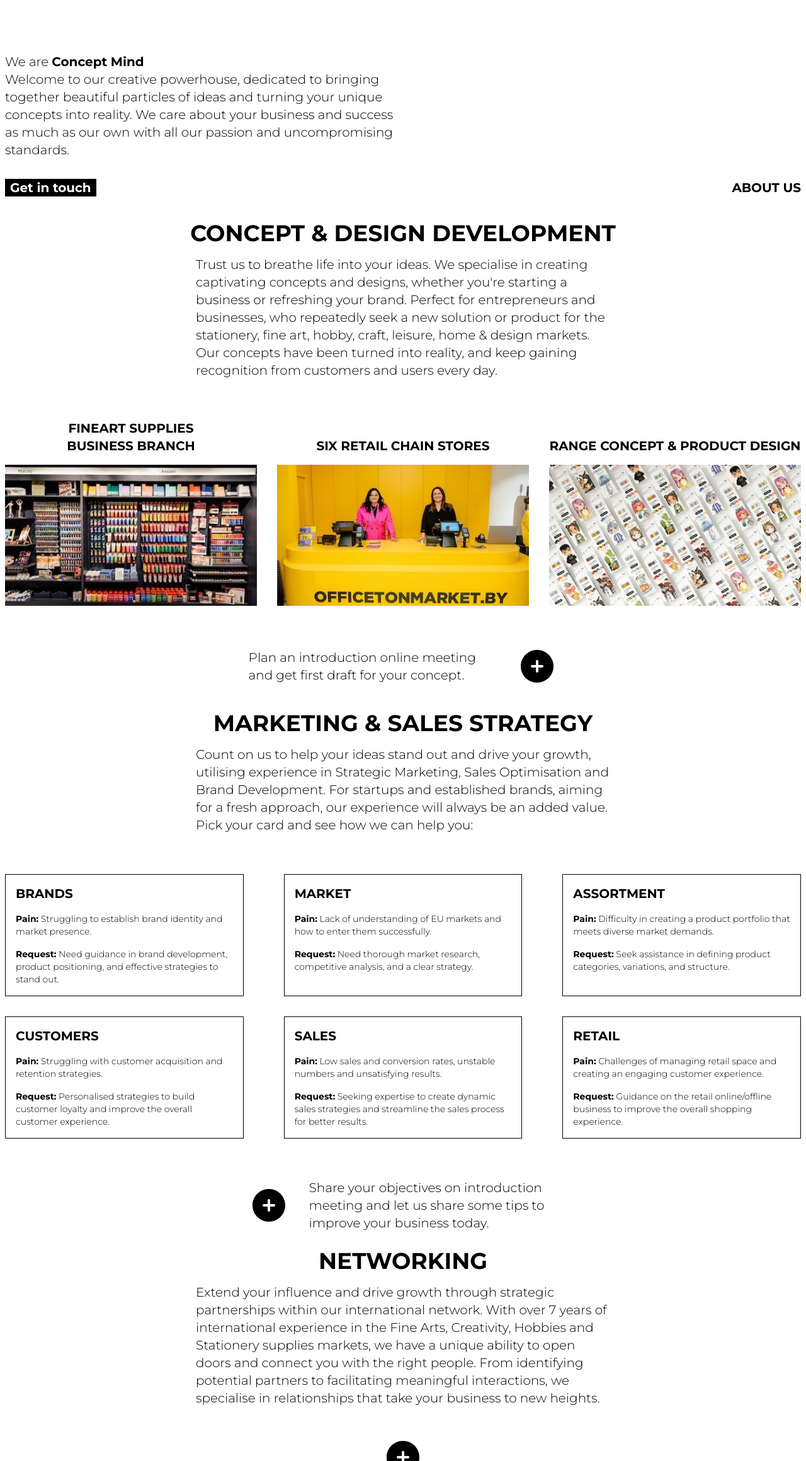
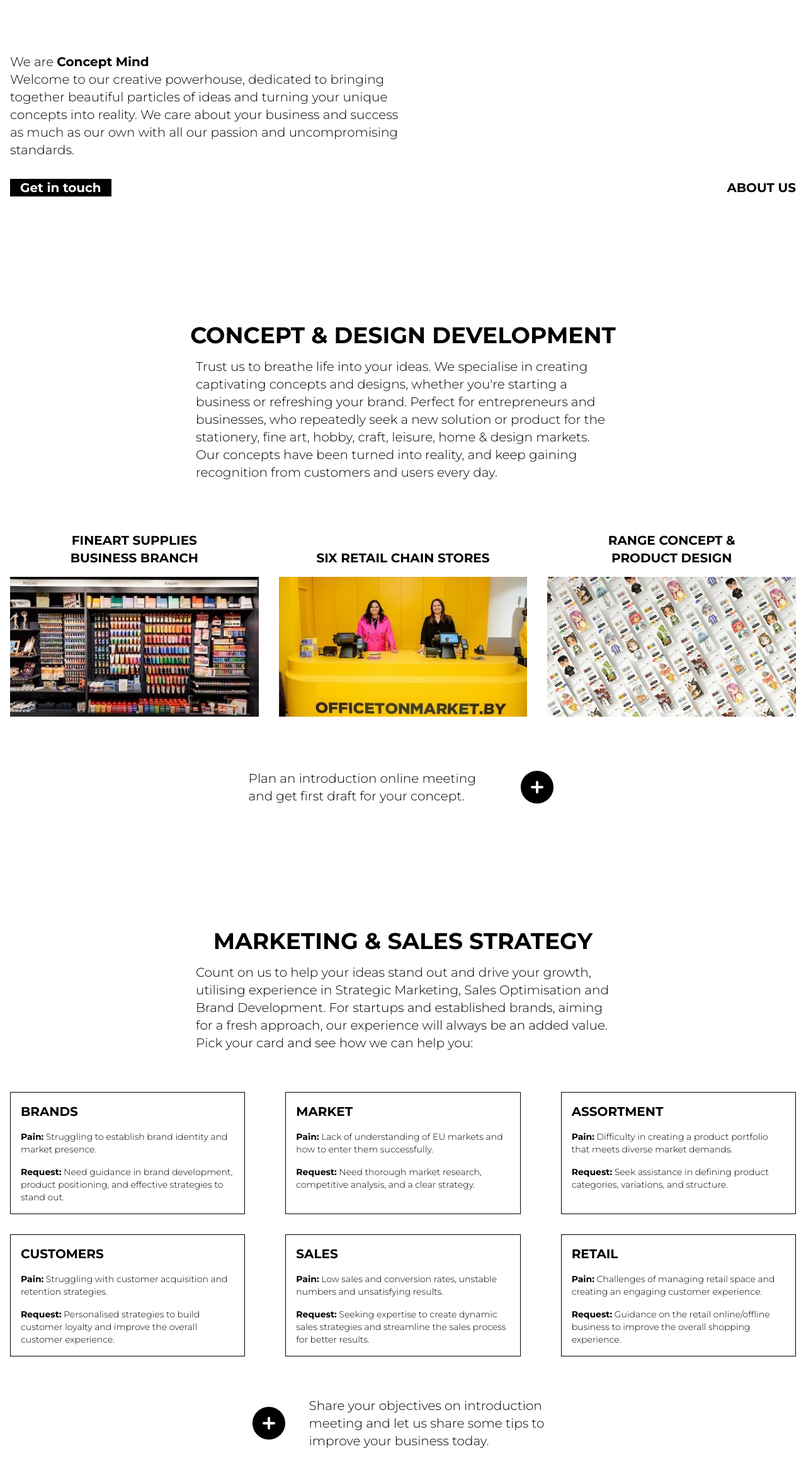
Before and after one commit to sergeykuzmich/ccc, a plain HTML site: page index.html in a window 1280 px wide. Shown: the part 480-2800 px from the top of the page at 63% size. Drawn offline with nearby package versions, Linux system fonts and the light colour scheme.

Commit message:
Add mobile version

```diff
--- a/index.html
+++ b/index.html
@@ -17,53 +17,52 @@
 	</style>
 </head>
 <body>
-<div class="">
-	<div class="container mx-auto px-2 min-h-dvh flex flex-col py-2">
+	<div class="container mx-auto px-4 min-h-dvh flex flex-col py-2">
 		<div class="flex-1 flex items-center justify-center">
-			<h1 class="font-bold text-8xl leading-tight">
+			<h1 class="font-bold text-6xl lg:text-8xl leading-tight my-12">
 				Create<br />Captivate<br />Connect
 			</h1>
 		</div>
 		<div>
 			<p class="max-w-[53ch] lg:w-1/2 text-xl justify-self-start mb-8">We are <strong class="font-bold">Concept Mind</strong><br />Welcome to our creative powerhouse, dedicated to bringing together beautiful particles of ideas and turning your unique concepts into reality.  We care about your business and success as much as our own with all our passion and uncompromising standards.</p>
 			<div class="flex justify-between">
-				<p class="block bg-black px-2 text-white font-bold text-xl">Get in touch</p>
+				<p class="block bg-black px-4 text-white font-bold text-xl">Get in touch</p>
 				<p class="block font-bold text-xl">ABOUT US</p>
 			</div>
 		</div>
 	</div>
-	<div class="container mx-auto px-2 min-h-dvh flex flex-col py-2 items-center justify-center gap-16">
+	<div class="container mx-auto px-4 min-h-dvh flex flex-col pt-48 py-24 items-center justify-center gap-20">
 		<div class="mx-auto">
 			<h2 class="font-bold text-4xl uppercase text-center mb-4">Concept & Design development</h2>
 			<p class="block max-w-[50ch] mx-auto text-xl text-pretty">Trust us to breathe life into your ideas. We specialise in creating captivating concepts and designs, whether you're starting a business or refreshing your brand. Perfect for entrepreneurs and businesses, who repeatedly seek a new solution or product for the stationery, fine art, hobby, craft, leisure, home & design markets. Our concepts have been turned into reality, and keep gaining recognition from customers and users every day.</p>
 		</div>
-		<div class="gap-x-8 flex w-full justify-between items-end">
-			<div>
+		<div class="gap-x-8 flex flex-col md:flex-row w-full justify-between items-end">
+			<div class="mb-8 md:mb-0">
 				<h3 class="mb-4 font-bold text-pretty text-xl text-center">FINEART SUPPLIES BUSINESS BRANCH</h3>
 				<img class="block mx-auto" src="supplies.jpeg" alt="FINEART SUPPLIES BUSINESS BRANCH">
 			</div>
-			<div>
+			<div class="mb-8 md:mb-0">
 				<h3 class="mb-4 font-bold text-pretty text-xl text-center">SIX RETAIL CHAIN STORES</h3>
 				<img class="block mx-auto" src="retail.jpeg" alt="SIX RETAIL CHAIN STORES">
 			</div>
-			<div>
+			<div class="mb-8 md:mb-0">
 				<h3 class="mb-4 font-bold text-pretty text-xl text-center">RANGE CONCEPT & PRODUCT DESIGN</h3>
 				<img class="block mx-auto" src="concept.jpeg" alt="RANGE CONCEPT & PRODUCT DESIGN">
 			</div>
 		</div>
 		<div class="flex items-center gap-8">
 			<p class="text-xl max-w-[30ch]">Plan an introduction online meeting and get first draft for your concept.</p>
-			<svg xmlns="http://www.w3.org/2000/svg" viewBox="0 0 24 24" fill="currentColor" class="w-16 h-16">
+			<svg xmlns="http://www.w3.org/2000/svg" viewBox="0 0 24 24" fill="currentColor" class="w-16 h-16 flex-shrink-0">
 			  <path fill-rule="evenodd" d="M12 2.25c-5.385 0-9.75 4.365-9.75 9.75s4.365 9.75 9.75 9.75 9.75-4.365 9.75-9.75S17.385 2.25 12 2.25ZM12.75 9a.75.75 0 0 0-1.5 0v2.25H9a.75.75 0 0 0 0 1.5h2.25V15a.75.75 0 0 0 1.5 0v-2.25H15a.75.75 0 0 0 0-1.5h-2.25V9Z" clip-rule="evenodd" />
 			</svg>
 		</div>
 	</div>
-	<div class="container mx-auto px-2 min-h-dvh flex flex-col py-2 items-center justify-center gap-16">
+	<div class="container mx-auto px-4 min-h-dvh flex flex-col py-24 items-center justify-center gap-16">
 		<div class="mx-auto">
 			<h2 class="font-bold text-4xl uppercase text-center mb-4">Marketing & Sales strategy</h2>
 			<p class="block max-w-[50ch] mx-auto text-xl text-pretty">Count on us to help your ideas stand out and drive your growth, utilising experience in Strategic Marketing, Sales Optimisation and Brand Development. For startups and established brands, aiming for a fresh approach, our experience will always be an added value. Pick your card and see how we can help you:</p>
 		</div>
-		<div class="grid grid-cols-3 gap-x-16 gap-y-8">
+		<div class="flex flex-col md:grid md:grid-cols-2 lg:grid-cols-3 gap-x-16 gap-y-8">
 			<div class="border-1 border-black border p-4">
 				<h3 class="font-bold text-xl uppercase mb-4">BRANDS</h3>
 				<p class="text-sm mb-4"><strong class="font-bold">Pain:</strong> Struggling to establish brand identity and market presence.</p>
@@ -95,15 +94,15 @@
 				<p class="text-sm"><strong class="font-bold">Request:</strong>  Guidance on the retail online/offline business to improve the overall shopping experience.</p>
 			</div>
 		</div>
-		<div class="flex items-center gap-8">
-			<svg xmlns="http://www.w3.org/2000/svg" viewBox="0 0 24 24" fill="currentColor" class="w-16 h-16">
+		<div class="flex items-center gap-2 md:gap-8">
+			<svg xmlns="http://www.w3.org/2000/svg" viewBox="0 0 24 24" fill="currentColor" class="w-16 h-16 flex-shrink-0">
 			  <path fill-rule="evenodd" d="M12 2.25c-5.385 0-9.75 4.365-9.75 9.75s4.365 9.75 9.75 9.75 9.75-4.365 9.75-9.75S17.385 2.25 12 2.25ZM12.75 9a.75.75 0 0 0-1.5 0v2.25H9a.75.75 0 0 0 0 1.5h2.25V15a.75.75 0 0 0 1.5 0v-2.25H15a.75.75 0 0 0 0-1.5h-2.25V9Z" clip-rule="evenodd" />
 			</svg>
 			<p class="text-xl max-w-[30ch]">Share your objectives on introduction meeting and let us share some tips to improve your business today.</p>
 		</div>
 	</div>
-	<div class="mx-auto min-h-dvh flex flex-col pt-2 items-center justify-center gap-12">
-		<div class="container flex flex-1 flex-col justify-center items-center gap-12 px-2">
+	<div class="mx-auto min-h-dvh flex flex-col pt-24 items-center justify-center gap-12">
+		<div class="container flex flex-1 flex-col justify-center items-center gap-12 px-4">
 			<div class="mx-auto">
 				<h2 class="font-bold text-4xl uppercase text-center mb-4">NETWORKING</h2>
 				<p class="block max-w-[50ch] mx-auto text-xl text-pretty">Extend your influence and drive growth through strategic partnerships within our international network. With over 7 years of international experience in the Fine Arts, Creativity, Hobbies and Stationery supplies markets, we have a unique ability to open doors and connect you with the right people. From identifying potential partners to facilitating meaningful interactions, we specialise in relationships that take your business to new heights.</p>
@@ -114,9 +113,11 @@
 				</svg>
 			</div>
 		</div>
-		<h2 class="text-6xl font-bold text-center">Create Captivate Connect</h2>
+		<div class="flex justify-center items-center px-4">
+			<h2 class="text-6xl font-bold">Create Captivate Connect</h2>
+		</div>
 		<div class="w-full bg-black text-white">
-			<div class="container mx-auto py-16 flex gap-16 justify-between items-center">
+			<div class="container mx-auto py-16 flex flex-col-reverse md:flex-row gap-8 lg:gap-16 justify-between items-center">
 				<div class="flex-1">
 					<svg xmlns="http://www.w3.org/2000/svg" width="228" height="125" viewBox="0 0 228 125" fill="none">
 						<path d="M27.5301 52.8621C23.6076 52.8621 19.9514 52.2294 16.5616 50.9638C13.2203 49.6495 10.3147 47.7998 7.84499 45.4147C5.37527 43.0296 3.43823 40.2307 2.03389 37.0181C0.677962 33.8055 0 30.2765 0 26.4311C0 22.5857 0.677962 19.0567 2.03389 15.844C3.43823 12.6314 5.37527 9.83255 7.84499 7.44743C10.3631 5.0623 13.2929 3.23695 16.6343 1.97137C19.9757 0.657125 23.6318 0 27.6027 0C32.0095 0 35.9804 0.778816 39.5155 2.33645C43.099 3.8454 46.1014 6.0845 48.5227 9.05374L40.9683 16.0631C39.2249 14.0674 37.2879 12.5827 35.1572 11.6092C33.0264 10.587 30.702 10.0759 28.1838 10.0759C25.811 10.0759 23.6318 10.4653 21.6463 11.2442C19.6609 12.023 17.9418 13.1425 16.489 14.6028C15.0362 16.0631 13.8982 17.7911 13.075 19.7868C12.3002 21.7825 11.9128 23.9973 11.9128 26.4311C11.9128 28.8649 12.3002 31.0796 13.075 33.0753C13.8982 35.0711 15.0362 36.7991 16.489 38.2593C17.9418 39.7196 19.6609 40.8392 21.6463 41.618C23.6318 42.3968 25.811 42.7862 28.1838 42.7862C30.702 42.7862 33.0264 42.2995 35.1572 41.3259C37.2879 40.3037 39.2249 38.7704 40.9683 36.7261L48.5227 43.7354C46.1014 46.7046 43.099 48.9681 39.5155 50.5257C35.9804 52.0833 31.9853 52.8621 27.5301 52.8621Z" fill="white"/>
@@ -133,7 +134,7 @@
 						Call and Whatsapp: <a class="hover:underline" href="tel:+31627201693">+31627201693</a><br /><a href="mailto:tina@conceptmind.eu" class="hover:underline">tina@conceptmind.eu</a>
 					</p>
 				</div>
-				<div class="flex-1 justify-end flex gap-16 text-white">
+				<div class="flex-1 justify-end flex gap-16 sm:gap-12 lg:gap-16 text-white">
 					<a href="tel:+31627201693">
 						<svg xmlns="http://www.w3.org/2000/svg" viewBox="0 0 24 24" fill="currentColor" class="w-9 h-9">
 						  <path fill-rule="evenodd" d="M1.5 4.5a3 3 0 0 1 3-3h1.372c.86 0 1.61.586 1.819 1.42l1.105 4.423a1.875 1.875 0 0 1-.694 1.955l-1.293.97c-.135.101-.164.249-.126.352a11.285 11.285 0 0 0 6.697 6.697c.103.038.25.009.352-.126l.97-1.293a1.875 1.875 0 0 1 1.955-.694l4.423 1.105c.834.209 1.42.959 1.42 1.82V19.5a3 3 0 0 1-3 3h-2.25C8.552 22.5 1.5 15.448 1.5 6.75V4.5Z" clip-rule="evenodd" />
@@ -153,6 +154,5 @@
 			</div>
 		</div>
 	</div>
-</div>
 </body>
 </html>
```
